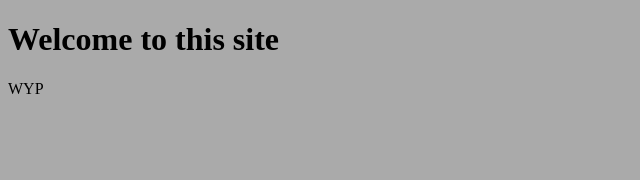
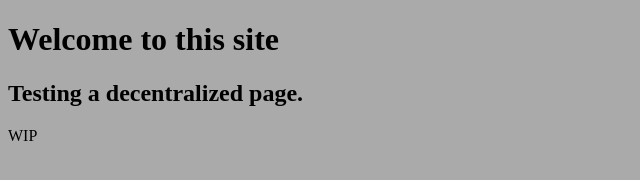
Before and after one commit to leopel-6/Eth_Web_Project_Leo_M, a plain HTML site: page index.html in a window 1280 px wide. Shown: the whole page, without its empty margins (0-640 px from the left). Drawn offline with Linux system fonts and the light colour scheme.

Commit message:
Small text sample

```diff
--- a/index.html
+++ b/index.html
@@ -3,6 +3,7 @@
 <html>
     <body>
         <h1>Welcome to this site</h1>
-        <p>WYP</p>
+        <h2>Testing a decentralized page.</h2>
+        <p>WIP</p>
     </body>
 </html>
```
